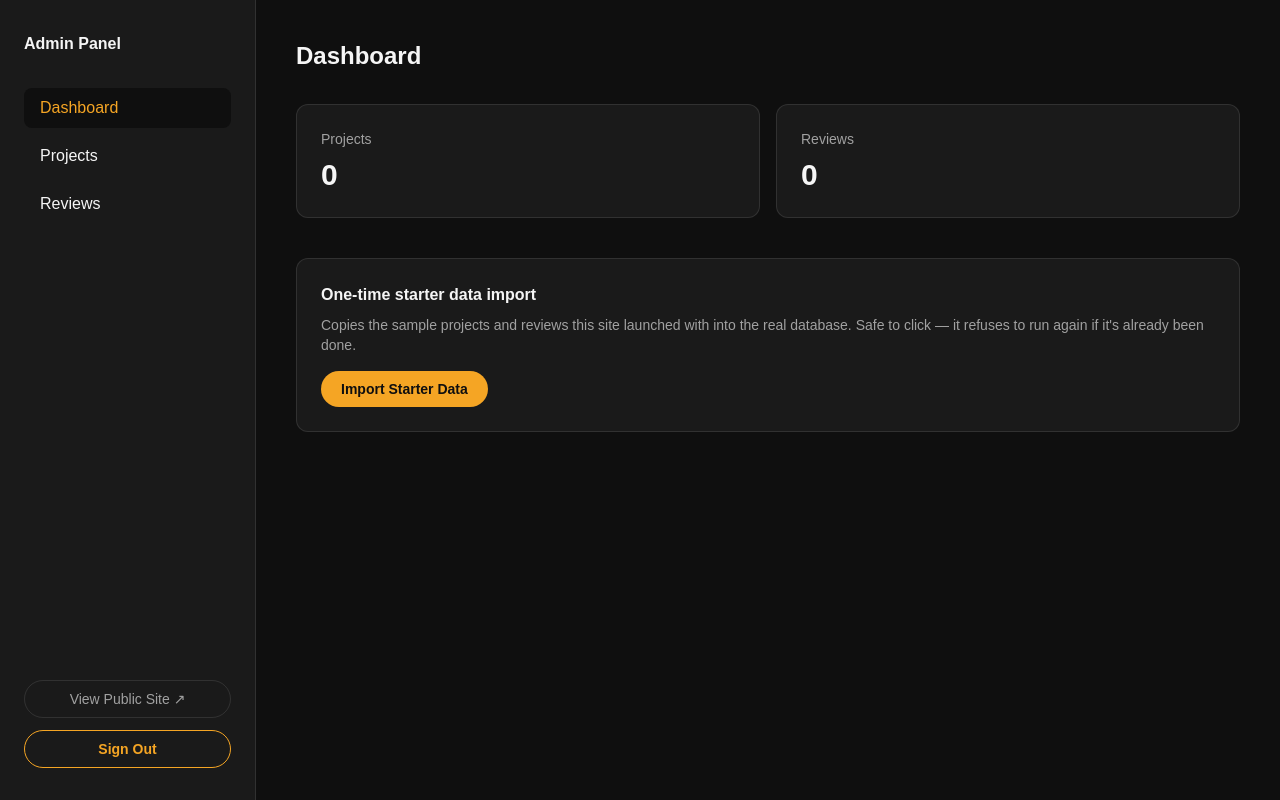
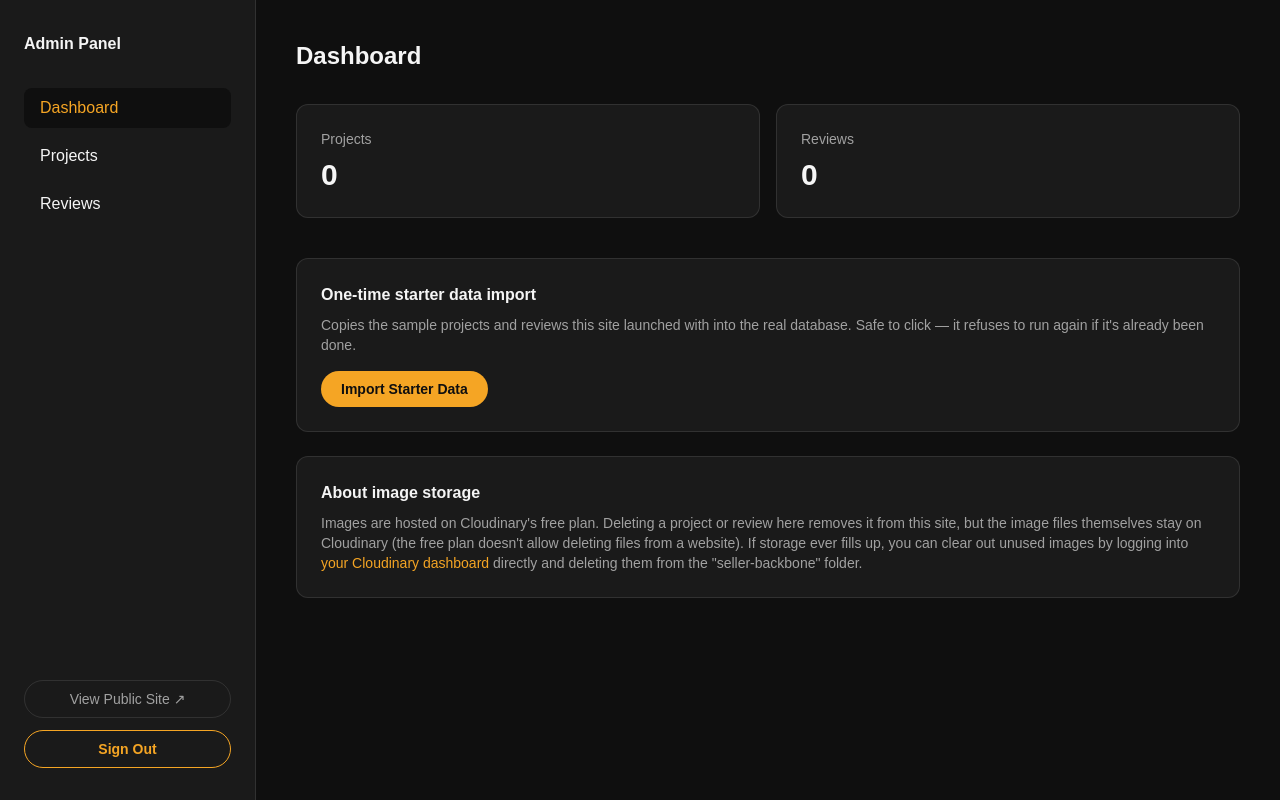
Before and after one commit to jp10haldar-crypto/navavia-portfolio, a Next.js app: page /admin in a window 1280 px wide. Built offline with nearby package versions, Linux system fonts and the light colour scheme; no server answers; the database is empty; sample sign-in values are in the browser's storage.

Commit message:
Switch image uploads from Firebase Storage to Cloudinary (free plan)

```diff
--- a/app/admin/(panel)/page.js
+++ b/app/admin/(panel)/page.js
@@ -1,6 +1,7 @@
 // WHAT THIS FILE DOES: The admin Dashboard, visible at /admin once signed
 // in. Shows how many projects and reviews currently exist in the database,
-// and has the one-time button to import the starter sample data. It runs
+// has the one-time button to import the starter sample data, and a
+// reminder about clearing unused images from Cloudinary manually. It runs
 // in the browser so it can fetch live counts and react to the button click.
 
 "use client";
@@ -76,6 +77,27 @@ export default function AdminDashboardPage() {
         </button>
         {seedMessage && <p className="mt-3 text-sm text-muted">{seedMessage}</p>}
       </div>
+
+      <div className="mt-6 rounded-xl border border-white/10 bg-card p-6">
+        <p className="font-semibold text-foreground">About image storage</p>
+        <p className="mt-2 text-sm text-muted">
+          Images are hosted on Cloudinary&apos;s free plan. Deleting a project
+          or review here removes it from this site, but the image files
+          themselves stay on Cloudinary (the free plan doesn&apos;t allow
+          deleting files from a website). If storage ever fills up, you can
+          clear out unused images by logging into{" "}
+          <a
+            href="https://cloudinary.com/console"
+            target="_blank"
+            rel="noopener noreferrer"
+            className="text-accent hover:opacity-80"
+          >
+            your Cloudinary dashboard
+          </a>{" "}
+          directly and deleting them from the &quot;seller-backbone&quot;
+          folder.
+        </p>
+      </div>
     </div>
   );
 }
--- a/components/admin/ImageListUploader.js
+++ b/components/admin/ImageListUploader.js
@@ -1,15 +1,18 @@
 // WHAT THIS FILE DOES: Manages a whole LIST of images (used for a
 // project's customer screenshots and admin screenshots) — shows every
 // image already added as a thumbnail, lets you drag thumbnails to reorder
-// them, remove any one of them (properly deleting it from storage), and
-// add more using the single ImageUploader below the list. Runs in the
-// browser because it reacts to drag events and clicks.
+// them, remove any one of them, and add more using the single
+// ImageUploader below the list. Runs in the browser because it reacts to
+// drag events and clicks.
+//
+// Note: "Remove" only takes an image out of this list — images are hosted
+// on Cloudinary's free plan, which doesn't support deleting files from the
+// browser side, so removing one here never deletes the actual file.
 
 "use client";
 
 import { useState } from "react";
 import ImageUploader from "@/components/admin/ImageUploader";
-import { deleteImage } from "@/lib/storage";
 
 export default function ImageListUploader({ value, onChange }) {
   const images = value || [];
@@ -19,8 +22,7 @@ export default function ImageListUploader({ value, onChange }) {
     onChange([...images, url]);
   }
 
-  async function handleRemove(index) {
-    await deleteImage(images[index]);
+  function handleRemove(index) {
     onChange(images.filter((_, i) => i !== index));
   }
 
--- a/components/admin/ImageUploader.js
+++ b/components/admin/ImageUploader.js
@@ -1,17 +1,21 @@
 // WHAT THIS FILE DOES: One reusable image uploader — click to choose a
 // file, or drag an image onto it. Shows a preview before and during the
 // upload (with a progress percentage), rejects anything that isn't an
-// image or is over 5MB with a clear message, and has a remove button that
-// properly deletes the uploaded file. Also offers pasting an image URL as
-// an alternative to uploading. Used on its own (for a single image, like a
-// client photo) and inside ImageListUploader (for multiple images, like
-// project screenshots). Runs in the browser because it reacts to file
-// selection, drag events, and upload progress.
+// image or is over 5MB with a clear message, and has a remove button.
+// Also offers pasting an image URL as an alternative to uploading. Used on
+// its own (for a single image, like a client photo) and inside
+// ImageListUploader (for multiple images, like project screenshots). Runs
+// in the browser because it reacts to file selection, drag events, and
+// upload progress.
+//
+// Note: "Remove" only clears the link here — images are hosted on
+// Cloudinary's free plan, which doesn't support deleting files from the
+// browser side, so removing an image never deletes the actual file.
 
 "use client";
 
 import { useRef, useState } from "react";
-import { uploadImage, deleteImage } from "@/lib/storage";
+import { uploadImage } from "@/lib/storage";
 
 export default function ImageUploader({ value, onChange }) {
   const fileInputRef = useRef(null);
@@ -54,10 +58,7 @@ export default function ImageUploader({ value, onChange }) {
     onChange(result.url);
   }
 
-  async function handleRemove() {
-    if (value) {
-      await deleteImage(value);
-    }
+  function handleRemove() {
     onChange("");
   }
 
--- a/lib/firebase.js
+++ b/lib/firebase.js
@@ -1,15 +1,18 @@
 // WHAT THIS FILE DOES: Connects this app to the Seller Backbone Firebase
 // project, using the secret keys stored in .env.local (never committed to
-// git). Every other file that needs Firebase — the admin login page,
-// lib/firestore.js for reading/writing data, and lib/storage.js for image
-// uploads — imports "auth", "db", or "storage" from here instead of
-// connecting to Firebase itself. It runs once, the first time any page
-// imports it.
+// git). Every other file that needs Firebase — the admin login page, and
+// lib/firestore.js for reading/writing data — imports "auth" or "db" from
+// here instead of connecting to Firebase itself. It runs once, the first
+// time any page imports it.
+//
+// Note: image uploads do NOT go through Firebase — they use Cloudinary
+// instead (see lib/storage.js), because Firebase Storage now requires a
+// paid plan. Firestore (the database) and Authentication (admin login)
+// stay on Firebase's free plan exactly as before.
 
 import { initializeApp, getApps, getApp } from "firebase/app";
 import { getAuth, setPersistence, browserLocalPersistence } from "firebase/auth";
 import { getFirestore } from "firebase/firestore";
-import { getStorage } from "firebase/storage";
 
 const firebaseConfig = {
   apiKey: process.env.NEXT_PUBLIC_FIREBASE_API_KEY,
@@ -27,7 +30,6 @@ const firebaseApp = getApps().length ? getApp() : initializeApp(firebaseConfig);
 
 export const auth = getAuth(firebaseApp);
 export const db = getFirestore(firebaseApp);
-export const storage = getStorage(firebaseApp);
 
 // Keeps you signed in between visits (even after closing the browser)
 // instead of asking you to log in again every time. This is Firebase's
```
Also changed, not shown: lib/firestore.js, lib/storage.js, 3 other files (tests, documents, lock files or other folders).
